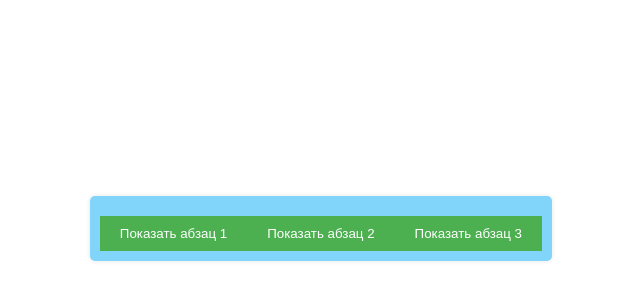
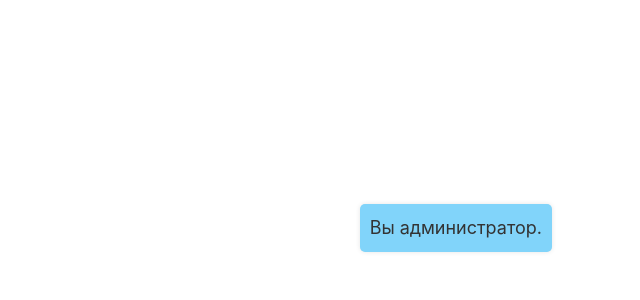
Before and after one commit to rayssssbush/vue_uch, a Vue app: page / in a window 1280 px wide. Shown: the part 172-472 px from the top of the page, without its empty margins (88-728 px from the left). Built offline with nearby package versions, Linux system fonts and the light colour scheme.

Commit message:
Задание 17

```diff
--- a/src/App.vue
+++ b/src/App.vue
@@ -2,23 +2,11 @@
 import HelloWorld from './components/HelloWorld.vue'
 import TheWelcome from './components/TheWelcome.vue'
 </script>
+
 <template>
 	<div>
-		<!-- Абзацы, изначально скрыты -->
-		<p v-if="isVisible[0]">Абзац 1</p>
-		<p v-if="isVisible[1]">Абзац 2</p>
-		<p v-if="isVisible[2]">Абзац 3</p>
-
-		<!-- Кнопки для toggling абзацев -->
-		<button @click="toggleVisibility(0)">
-			{{ isVisible[0] ? 'Скрыть абзац 1' : 'Показать абзац 1' }}
-		</button>
-		<button @click="toggleVisibility(1)">
-			{{ isVisible[1] ? 'Скрыть абзац 2' : 'Показать абзац 2' }}
-		</button>
-		<button @click="toggleVisibility(2)">
-			{{ isVisible[2] ? 'Скрыть абзац 3' : 'Показать абзац 3' }}
-		</button>
+		<!-- Условный вывод текста в зависимости от значения isAdmin -->
+		<p>{{ isAdmin ? 'Вы администратор.' : 'Вы не администратор.' }}</p>
 	</div>
 </template>
 
@@ -26,31 +14,17 @@ import TheWelcome from './components/TheWelcome.vue'
 export default {
 	data() {
 		return {
-			isVisible: [false, false, false], // Массив для управления видимостью абзацев
+			isAdmin: true, // Изначально значение isAdmin = true
 		}
-	},
-	methods: {
-		// Метод для переключения видимости абзаца
-		toggleVisibility(index) {
-			this.isVisible[index] = !this.isVisible[index]
-		},
 	},
 }
 </script>
 
 <style scoped>
 /* Стили по желанию */
-button {
-	padding: 10px 20px;
-	background-color: #4caf50;
-	color: white;
-	border: none;
-	cursor: pointer;
-	margin-top: 10px;
-}
-
-button:hover {
-	background-color: #45a049;
+p {
+	font-size: 18px;
+	color: #333;
 }
 </style>
 
```
